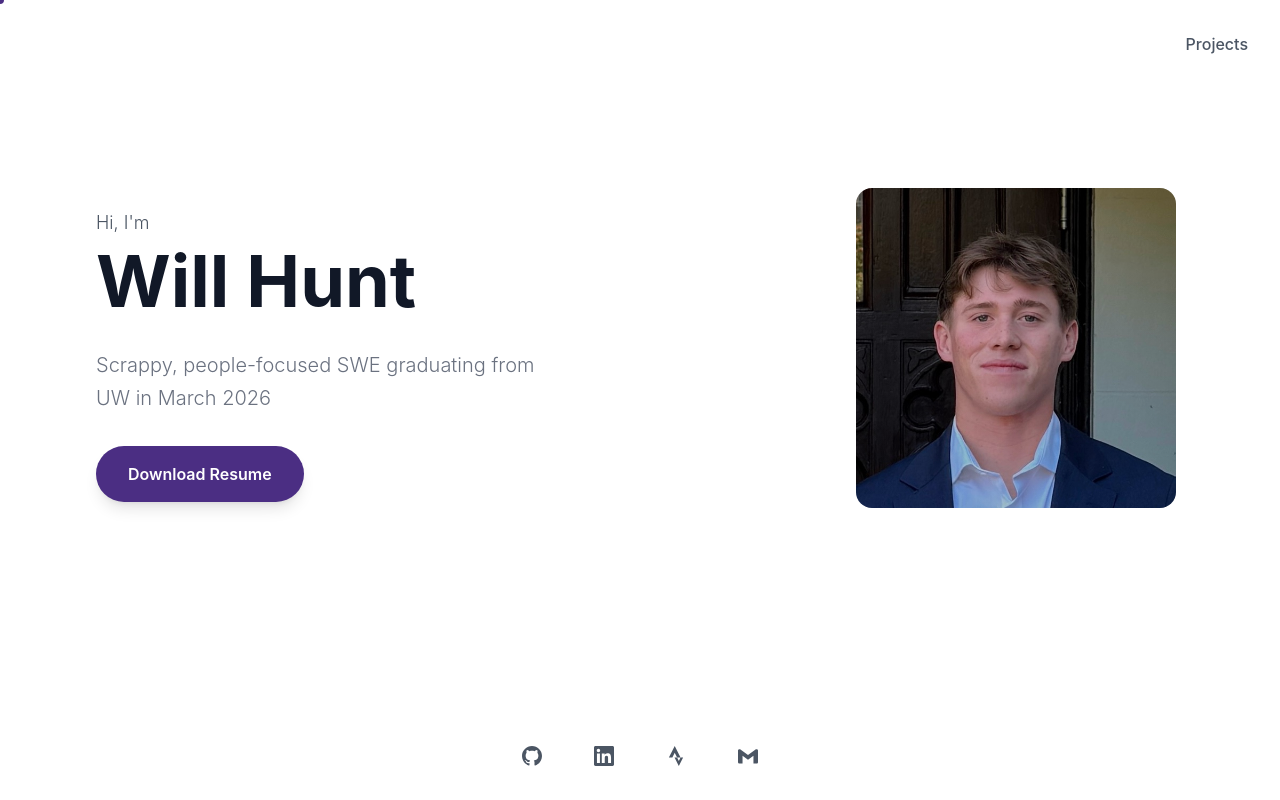
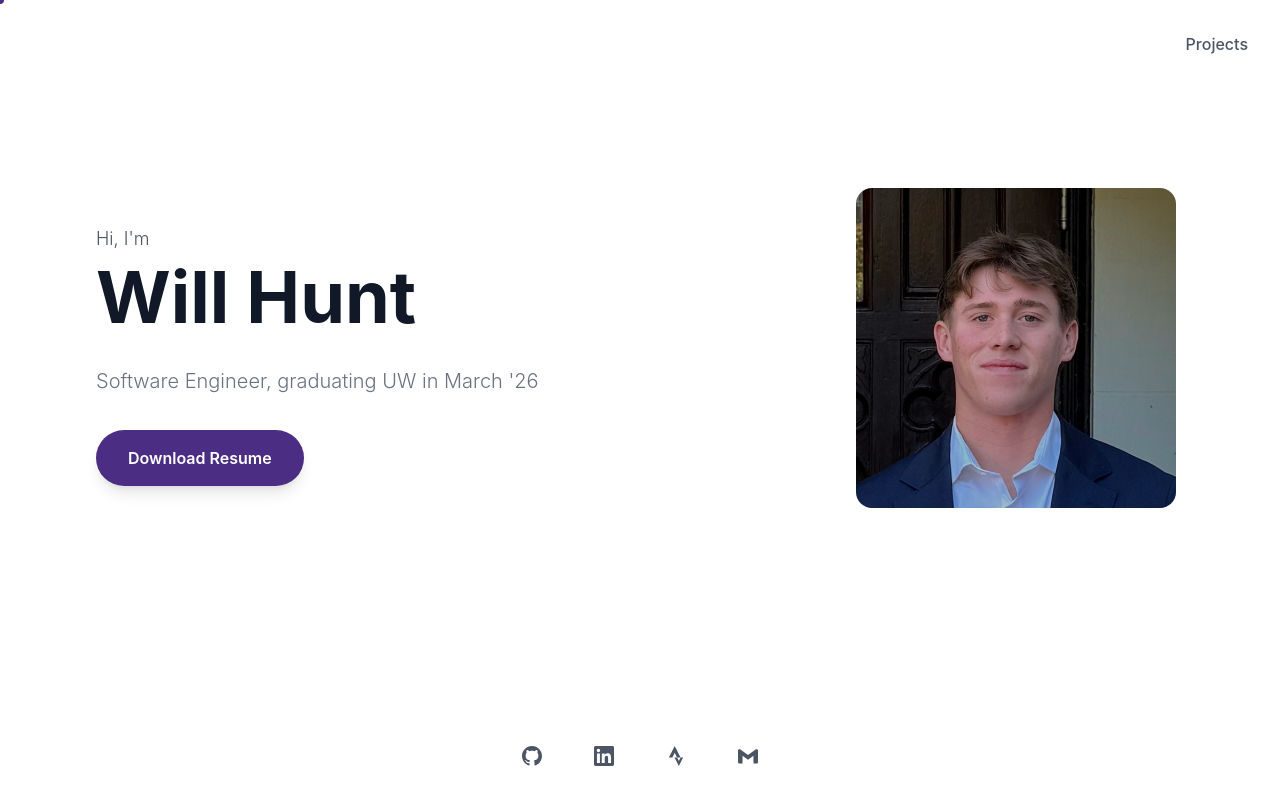
Before and after one commit to phunt22/phunt22.github.io, a React (Create React App) app: page /#/ in a window 1280 px wide. Built offline with nearby package versions, Linux system fonts and the light colour scheme.

Commit message:
change line

```diff
--- a/src/pages/CleanHome.js
+++ b/src/pages/CleanHome.js
@@ -263,7 +263,7 @@ const AnimatedSubtitle = ({ isLoaded }) => {
             animate={{ opacity: isLoaded ? 1 : 0, y: isLoaded ? 0 : 20 }}
             transition={{ duration: 0.8, delay: 1.4 }}
         >
-            Scrappy, people-focused SWE graduating from UW in March 2026
+            Software Engineer, graduating UW in March '26
         </motion.p>
     );
 };
```
